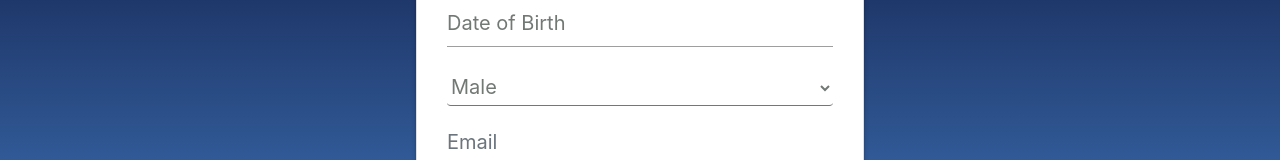
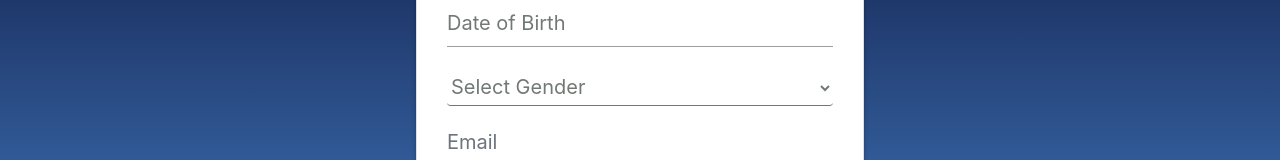
Before and after one commit to Priyanka-Sodhi/form-in-angular, an Angular app: page / in a window 1280 px wide. Shown: the part 267-427 px from the top of the page. Built offline with nearby package versions, Linux system fonts and the light colour scheme.

Commit message:
2 files modified

```diff
--- a/src/app/rform/rform.component.html
+++ b/src/app/rform/rform.component.html
@@ -28,7 +28,7 @@
 
     <div class="form-group">
       <select  required [class.is-invalid]="gender.touched && gender.invalid" class="form-control"  formControlName="gender">
-      <option [ngValue]="undefined" disabled>Select Gender</option>
+      <option [ngValue]="null" disabled>Select Gender</option>
       <option *ngFor="let g of Gender" value="g">{{g}}</option>
       </select>
       <p class="text-danger" *ngIf="gender.touched && gender.invalid">Gender is required!</p>
--- a/src/app/rform/rform.component.ts
+++ b/src/app/rform/rform.component.ts
@@ -34,7 +34,7 @@ export class RformComponent implements OnInit {
     name:["",Validators.required],
     password:["",Validators.required],
     dob:["",Validators.required],
-    gender:["",Validators.required],
+    gender:[null],
     email:["",Validators.required],
     phone:["",Validators.required]
      })
@@ -51,16 +51,7 @@ closeAlert(){
   this.alert=false;
 }
 
-// <!-- Property declaration -->
-fieldTextType: boolean;
-
-
-// <!-- Switching method -->
-toggleFieldTextType() {
-  this.fieldTextType = !this.fieldTextType;
-}
-
-     ngOnInit() {
+  ngOnInit() {
   }
 
 }
```
